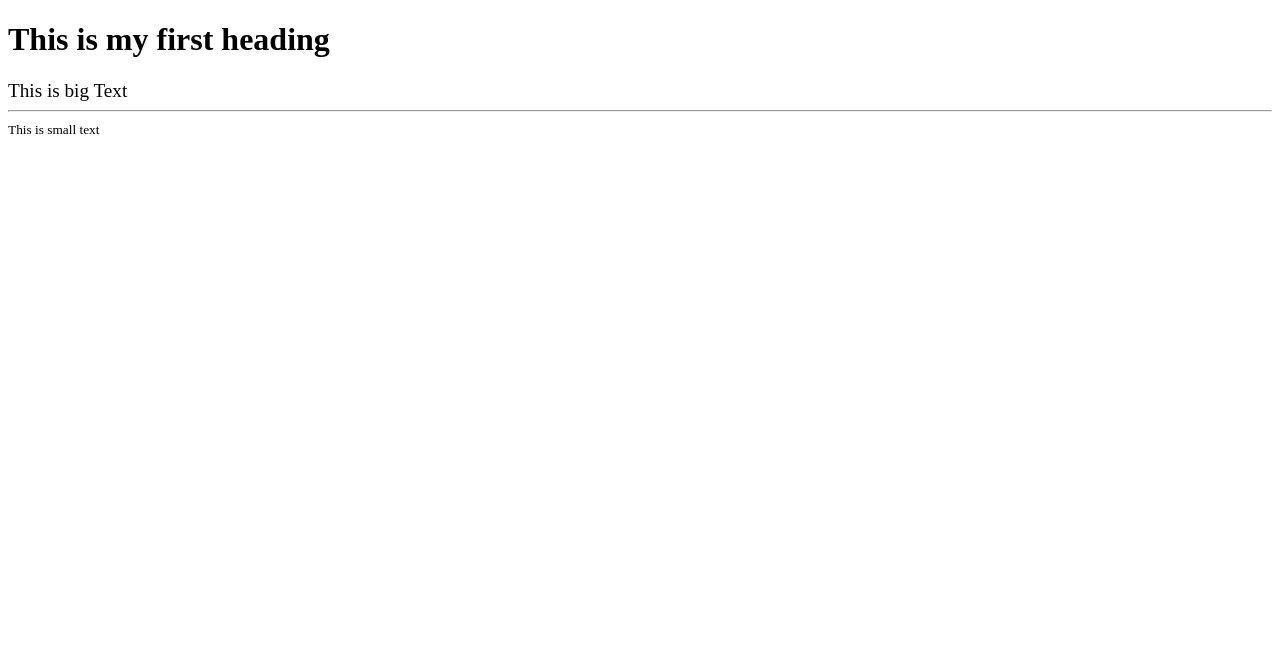
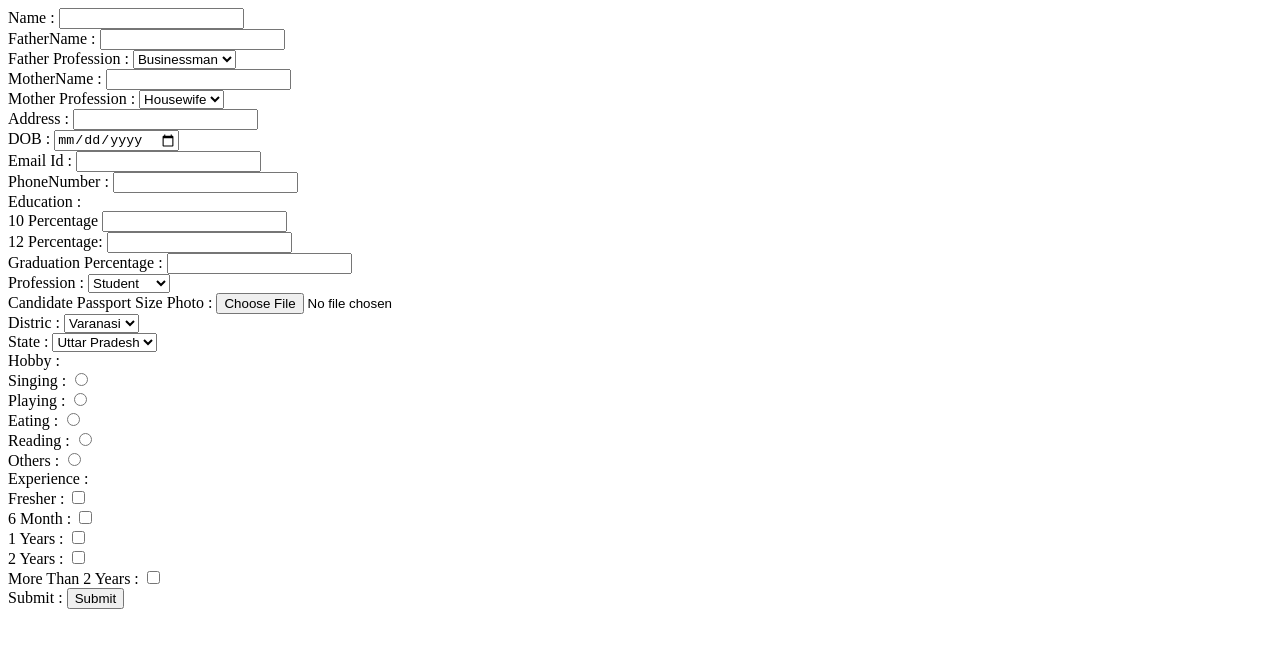
Before and after one commit to Abhi3620/html, a plain HTML site: page index.html in a window 1280 px wide. Drawn offline with Linux system fonts and the light colour scheme.

Commit message:
project5index.html

```diff
--- a/index.html
+++ b/index.html
@@ -6,8 +6,95 @@
     <title>Document</title>
 </head>
 <body>
-    <h1>This is my first heading</h1>
-    <big>This is big Text</big><br><hr>
-    <small>This is small text</small>
+    <form action="/contact-me">
+        <label for="name">Name :</label>
+        <input type="text" id="name" required><br>
+        <label for="Fname">FatherName :</label>
+        <input type="text" id="Fname" required><br>
+        <label for="Fp"> Father Profession :</label>
+        <select name="Work Profession" id="Fp"><br>
+            <option value="Businessman">Businessman</option>
+            <option value="Employee" >Employee</option>
+            <option value="Teacher" >Teacher</option>
+            <option value="Doctor" >Doctor</option>
+            <option value="Other" >Other</option>
+        </select><br>
+        <label for="mname">MotherName :</label>
+        <input type="text" id="mname" required><br>
+        <label for="mp"> Mother Profession :</label>
+        <select name="Work Profession" id="mp"><br>
+            <option value="Housewife" >Housewife</option>
+            <option value="Employee" >Employee</option>
+            <option value="Teacher" >Teacher</option>
+            <option value="Doctor" >Doctor</option>
+            <option value="Other" >Other</option>
+        </select><br>
+        <label for="add">Address :</label>
+        <input type="text" id="add" required><br>
+        <label for="dob">DOB :</label>
+        <input type="date" id="dob" required><br>
+        <label for="eid">Email Id :</label>
+        <input type="text" id="eid" required><br>
+        <label for="pno">PhoneNumber :</label>
+        <input type="number" id="pno" required><br>
+        <label for="edu">Education :</label><br>
+        <label for="10">10 Percentage</label>
+        <input type="text" id="10" required><br>
+        <label for="12">12 Percentage:</label>
+        <input type="text" id="12" required><br>
+        <label for="gr">Graduation Percentage :</label>
+        <input type="text" id="gr" required><br>
+        <label for="pro"> Profession :</label>
+        <select name="Work Profession" id="pro"><br>
+            <option value="Student" >Student</option>
+            <option value="Employee" >Employee</option>
+            <option value="Teacher" >Teacher</option>
+            <option value="Doctor" >Doctor</option>
+            <option value="Other" >Other</option>
+        </select><br>
+        <label for="photo">Candidate Passport Size Photo :</label>
+        <input type="file" id="photo" required><br>
+        <label for="dis"> Distric :</label>
+        <select name="Work Profession" id="dis"><br>
+            <option value="Varanasi" >Varanasi</option>
+            <option value="noida" >Noida</option>
+            <option value="lucknow" >Lucknow</option>
+            <option value="kanpur" >Kanpur</option>
+            <option value="Other" >Other</option>
+        </select><br>
+        <label for="sta"> State :</label>
+        <select name="Work Profession" id="sta"><br>
+            <option value="Uttar Pradesh" >Uttar Pradesh</option>
+            <option value="Delhi" >Delhi</option>
+            <option value="Bihar" >Bihar</option>
+            <option value="Maharastra" >Maharastra</option>
+            <option value="Other" >Other</option>
+        </select><br>
+        <label>Hobby :</label><br>
+        <label for="sin">Singing :</label>
+        <input type="radio" id="sin" name="hobby" value="singing" required><br>
+        <label for="pla">Playing :</label>
+        <input type="radio" id="pla" name="hobby" value="playing" required><br>
+        <label for="eat">Eating :</label>
+        <input type="radio" id="eat" name="hobby" value="eating" required><br>
+        <label for="read">Reading :</label>
+        <input type="radio" id="read" name="hobby" value="reading" required><br>
+        <label for="ot">Others :</label>
+        <input type="radio" id="ot" name="hobby" value="others" required><br>
+        <label>Experience :</label><br>
+        <label for="fr">Fresher :</label>
+        <input type="checkbox" id="fr" name="experience" value="fresher" ><br>
+        <label for="6m">6 Month :</label>
+        <input type="checkbox" id="6m" name="experience" value="6 month" ><br>
+        <label for="1">1 Years :</label>
+        <input type="checkbox" id="1" name="experience" value="1 years" ><br>
+        <label for="2">2 Years :</label>
+        <input type="checkbox" id="2" name="experience" value="2 years" ><br>
+        <label for=">2">More Than 2 Years :</label>
+        <input type="checkbox" id=">2" name="experience" value="more than 2 years" ><br>
+        <label for="sub">Submit :</label>
+        <input type="submit" id="sub" required><br>
+
+    </form>
 </body>
 </html>
```
